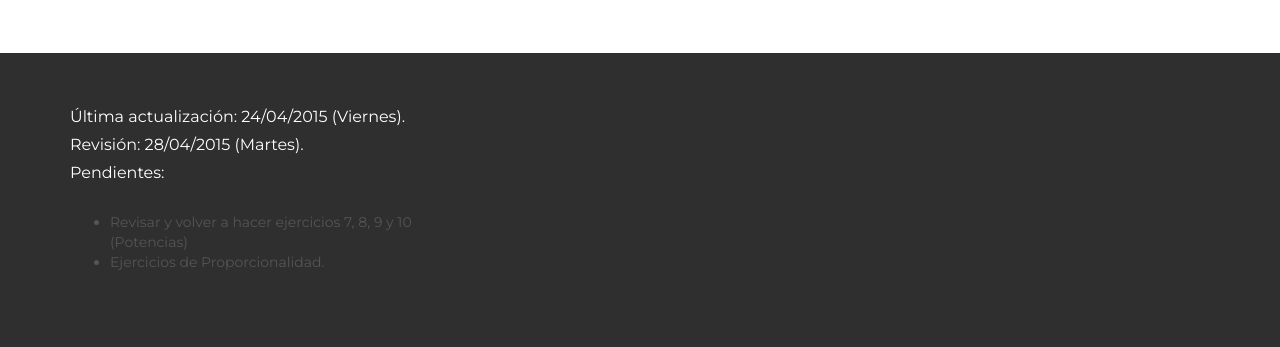
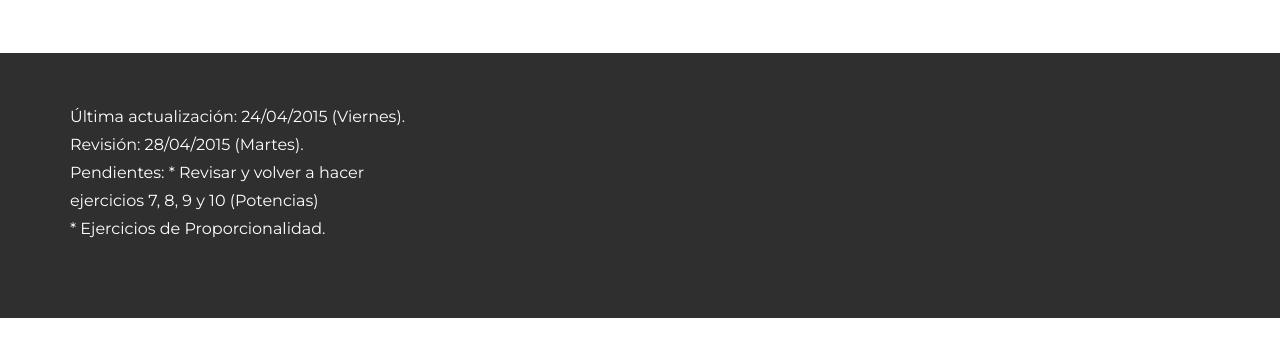
Before and after one commit to crismartin/mates, a plain HTML site: page potencias.html in a window 1280 px wide. Shown: the part 8502-8849 px from the top of the page. After the commit the page ends 8820 px from the top, so only its background shows below. Drawn offline with nearby package versions, Linux system fonts and the light colour scheme.

Commit message:
subiendo cambios

```diff
--- a/potencias.html
+++ b/potencias.html
@@ -209,10 +209,10 @@
 						&Uacute;ltima actualizaci&oacute;n: 24/04/2015 (Viernes).<br>
 						Revisi&oacute;n: 28/04/2015	(Martes).<br>
 						Pendientes:
-						<ul>
-							<li> Revisar y volver a hacer ejercicios 7, 8, 9 y 10 (Potencias)<br>
-							<li> Ejercicios de Proporcionalidad.
-						</ul>
+
+						* Revisar y volver a hacer ejercicios 7, 8, 9 y 10 (Potencias)<br>
+						* Ejercicios de Proporcionalidad.<br>
+
 					</p>
 				</div><!-- /col-lg-4 -->
 			</div>
```
Also changed, not shown: index.html (+4 -4 lines), proporciones.html (+4 -4 lines).
